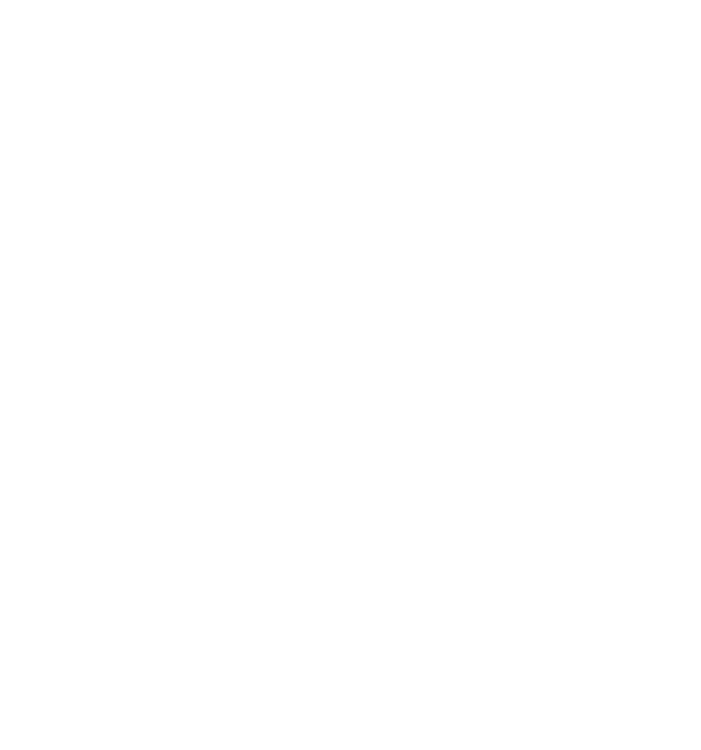
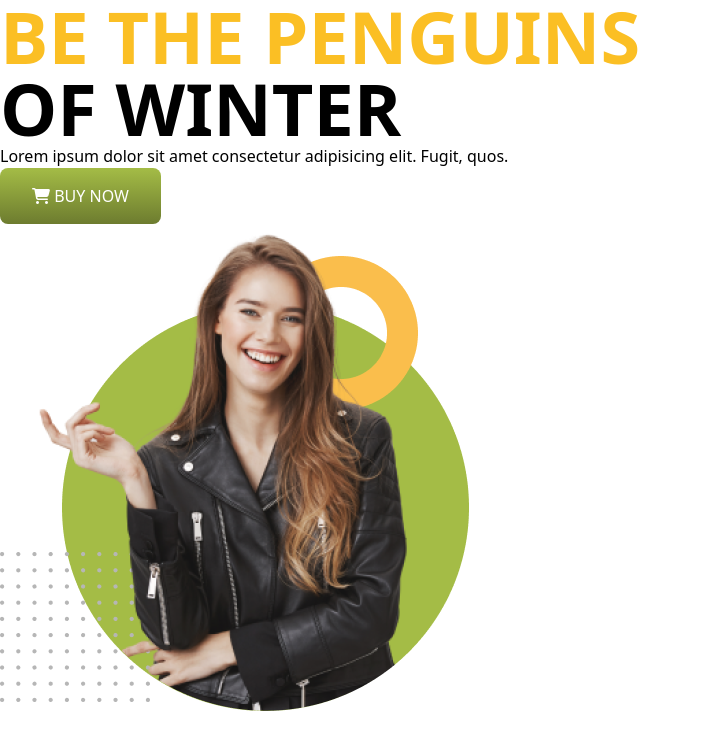
Before and after one commit to shafiqulislamsagor/penguin-fashion, a website: page src/index.html in a window 1280 px wide. Shown: the whole page, without its empty margins (0-701 px from the left). Drawn offline with Linux system fonts and the light colour scheme.

Commit message:
15-6 Module complete header parts

```diff
--- a/src/index.html
+++ b/src/index.html
@@ -5,9 +5,24 @@
     <meta name="viewport" content="width=device-width, initial-scale=1.0">
     <title>Penguin Fashion</title>
     <link rel="icon" type="image/x-icon" href="/images/favicon.png">
+    <link rel="stylesheet" href="https://cdnjs.cloudflare.com/ajax/libs/font-awesome/6.4.2/css/all.min.css" integrity="sha512-z3gLpd7yknf1YoNbCzqRKc4qyor8gaKU1qmn+CShxbuBusANI9QpRohGBreCFkKxLhei6S9CQXFEbbKuqLg0DA==" crossorigin="anonymous" referrerpolicy="no-referrer" />
     <link href="/dist/output.css" rel="stylesheet">
 </head>
 <body>
-
+    <header class="container mx-auto">
+        <div>
+            <div>
+                <h2 class="text-7xl font-semibold uppercase">
+                    <span class="text-amber-400">Be the Penguins </span>
+                    <br>
+                    of Winter</h2>
+                    <p>Lorem ipsum dolor sit amet consectetur adipisicing elit. Fugit, quos.</p>
+                    <button class="py-4 px-8 text-white uppercase bg-gradient-to-b from-[#A4BC46] to-[#6D7C2F] rounded-lg"><i class="fa-solid fa-cart-shopping"></i> BUY NOW</button>
+            </div>
+            <div>
+                <img src="/images/model.png" alt="women-model">
+            </div>
+        </div>
+    </header>
 </body>
 </html>
```
Also changed, not shown: dist/output.css.
